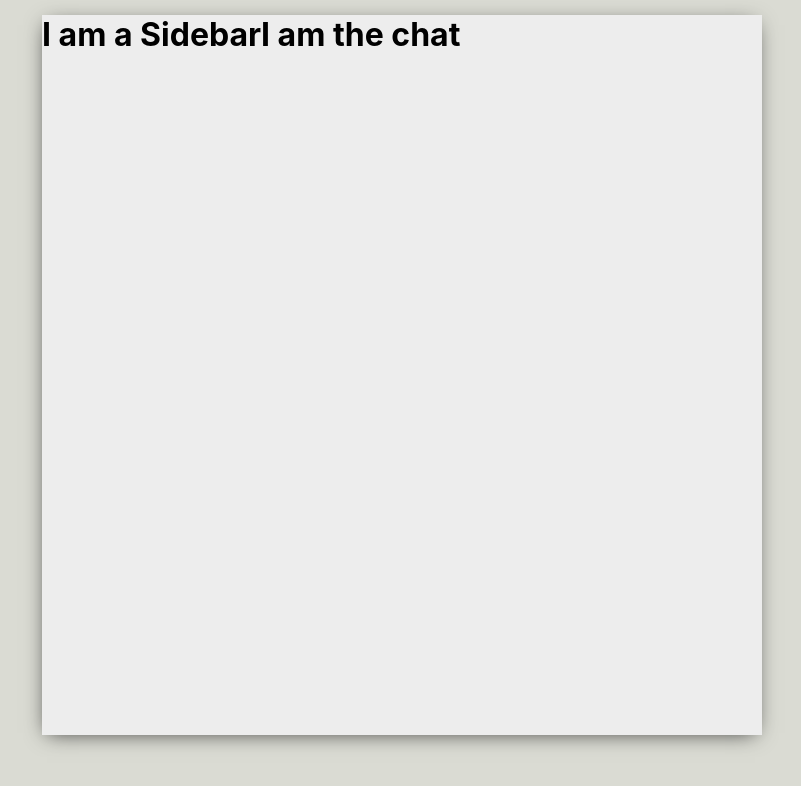
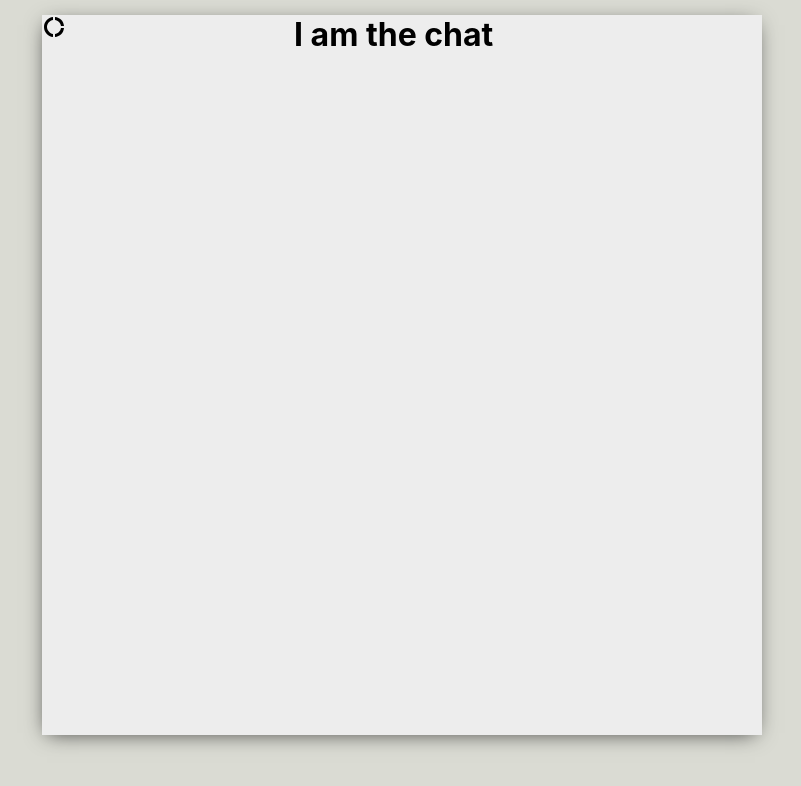
Before and after one commit to Rik-ai/Messenger, a React (Create React App) app: page / in a window 1280 px wide. Shown: the top 786 px of the page, without its empty margins (238-1039 px from the left). Built offline with nearby package versions, Linux system fonts and the light colour scheme.

Commit message:
Add material-ui & small start styled app component

```diff
--- a/package.json
+++ b/package.json
@@ -3,9 +3,12 @@
   "version": "0.1.0",
   "private": true,
   "dependencies": {
+    "@material-ui/core": "^4.11.0",
+    "@material-ui/icons": "^4.9.1",
     "@testing-library/jest-dom": "^4.2.4",
     "@testing-library/react": "^9.3.2",
     "@testing-library/user-event": "^7.1.2",
+    "node-sass": "^4.14.1",
     "react": "^16.13.1",
     "react-dom": "^16.13.1",
     "react-scripts": "3.4.3"
--- a/src/App.js
+++ b/src/App.js
@@ -1,12 +1,12 @@
 import React from 'react';
-import './App.css';
+import styled from './App.module.css';
 import Sidebar from './Sidebar/Sidebar';
 import Chat from './Chat/Chat';
 
 function App() {
   return (
-    <div className="app">
-      <div className='app__body'>
+    <div className={styled.app}>
+      <div className={styled.body}>
       <Sidebar />
       <Chat />
       </div>
--- a/src/App.css
+++ b/src/App.module.css
@@ -5,7 +5,7 @@
     background: #dadbd3;
 }
 
-.app__body{
+.body{
     display: flex;
     background: #ededed;
     margin-top: -50px;
--- a/src/Chat/Chat.js
+++ b/src/Chat/Chat.js
@@ -1,10 +1,10 @@
 import React from 'react'
-import './Chat.module.css'
+import styled from './Chat.module.css'
 
 
 const Chat = ()=> {
     return (
-        <div className='chat'>
+        <div className={styled.chat}>
            <h1>I am the chat</h1>
         </div>
     )
--- a/src/Chat/Chat.module.css
+++ b/src/Chat/Chat.module.css
@@ -0,0 +1,5 @@
+.chat{
+    display: flex;
+    flex-direction: column;
+    flex: 0.65;
+}
--- a/src/Sidebar/Sidebar.js
+++ b/src/Sidebar/Sidebar.js
@@ -1,11 +1,15 @@
 import React from 'react'
-import './Sidebar.module.css'
-
+import styled from './Sidebar.module.css'
+import DonutLargeIcon from '@material-ui/icons/DonutLarge';
 
 const Sidebar = ()=>{
     return(
-        <div className='sidebar'>
-        <h1> I am a Sidebar</h1>
+        <div className={styled.sidebar}>
+            <div className={styled.header}>
+                <div className={styled.headerRight}>
+                    <DonutLargeIcon />
+                </div>
+            </div>
         </div>
     )
 }
--- a/src/Sidebar/Sidebar.module.css
+++ b/src/Sidebar/Sidebar.module.css
@@ -0,0 +1,5 @@
+.sidebar{
+    display: flex;
+    flex-direction: column;
+    flex: 0.35;
+}
```
Also changed, not shown: 2 other files (tests, documents, lock files or other folders).
